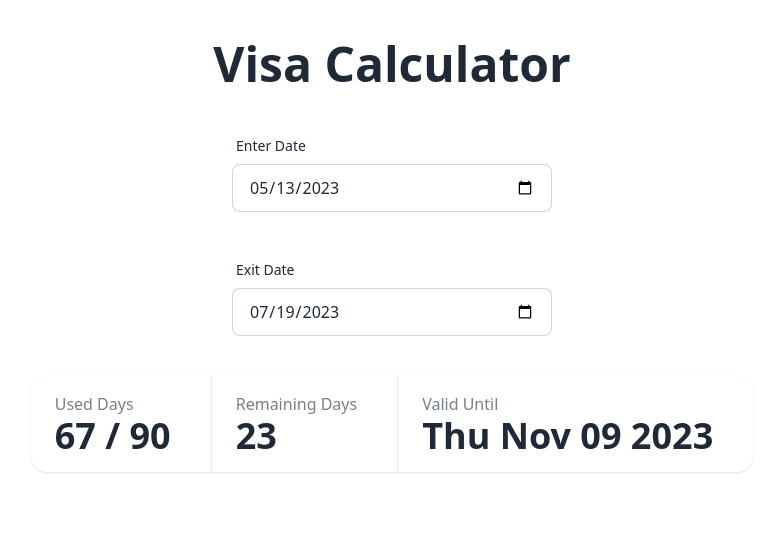
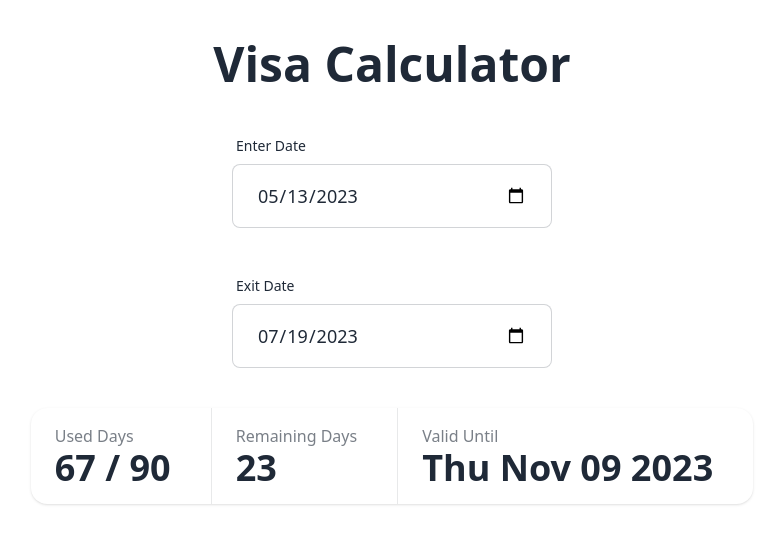
Before and after one commit to webceyhan/nuxt-visa-calculator, a Nuxt app: page / in a window 1280 px wide. Shown: the top 544 px of the page, without its empty margins (248-1032 px from the left). Built offline with nearby package versions, Linux system fonts and the light colour scheme.

Commit message:
refactore components

```diff
--- a/components/form-control.vue
+++ b/components/form-control.vue
@@ -22,7 +22,7 @@ const valueProxy = computed({
     </label>
 
     <input
-      class="input input-bordered w-full max-w-xs"
+      class="input input-bordered md:input-lg w-full max-w-xs"
       :type="type"
       v-model="valueProxy"
     />
--- a/components/stat.vue
+++ b/components/stat.vue
@@ -2,7 +2,6 @@
 interface Props {
   title?: string;
   value?: any;
-  desc?: string;
 }
 
 defineProps<Props>();
@@ -13,12 +12,16 @@ defineProps<Props>();
     <div class="stat-figure text-secondary">
       <slot name="figure" />
     </div>
-    <div v-if="title" class="stat-title">{{ title }}</div>
+    <div v-if="title" class="stat-title">
+      {{ title }}
+    </div>
 
     <div class="stat-value">
       <slot>{{ value }}</slot>
     </div>
 
-    <div v-if="desc" class="stat-desc">{{ desc }}</div>
+    <div v-if="$slots.desc" class="stat-desc">
+      <slot name="desc" />
+    </div>
   </div>
 </template>
```
